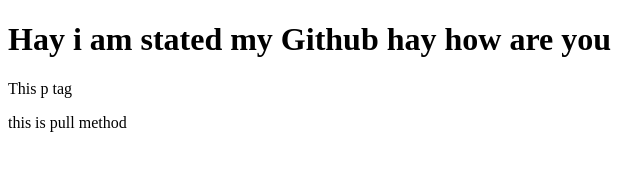
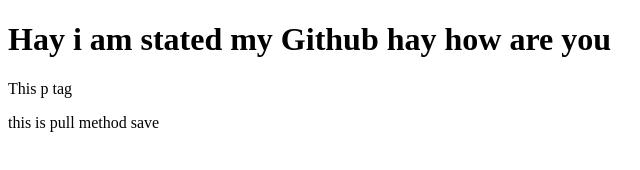
Before and after one commit to shiponwebdev-django/First-Project-, a plain HTML site: page index.html in a window 1280 px wide. Shown: the full height of the page, 0-640 px from the left. Drawn offline with Linux system fonts and the light colour scheme.

Commit message:
Update index.html

```diff
--- a/index.html
+++ b/index.html
@@ -14,6 +14,6 @@
 
     <p>This p tag </p>
 
-    this is pull method
+    this is pull method  save
 </body>
 </html>
```
